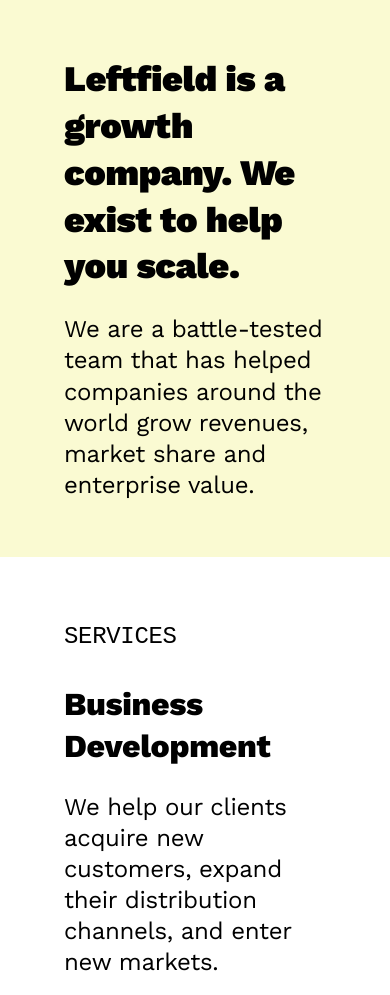
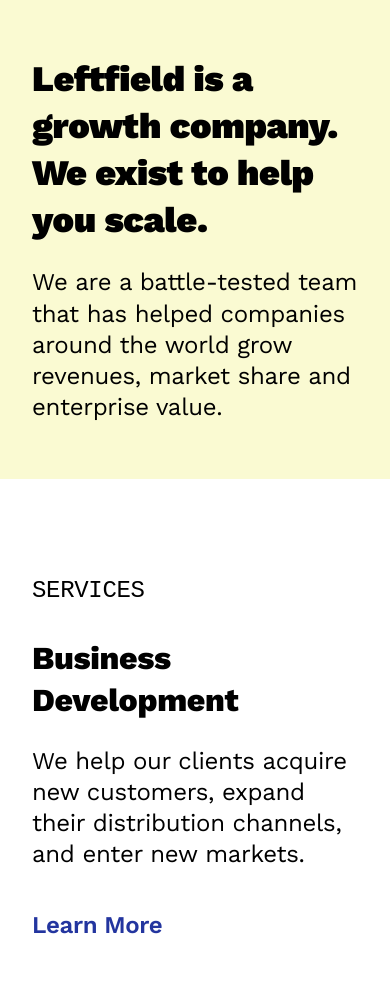
Before and after one commit to aaryamansen/leftfield-website, a Gatsby site: page / in a window 390 px wide. Shown: the part 64-1059 px from the top of the page. Built offline with nearby package versions, Linux system fonts and the light colour scheme; Gatsby itself is replaced by a stand-in of ours.

Commit message:
final Responsive3

```diff
--- a/src/components/Contact.css
+++ b/src/components/Contact.css
@@ -61,5 +61,6 @@
     .ContactInfo {
         display: flex;
         flex-direction: column;
+        padding: 2rem 2rem;
     }
 }
--- a/src/components/TeamPreview.css
+++ b/src/components/TeamPreview.css
@@ -91,7 +91,10 @@
 
     .CoreTeamP {
         margin-top: 80px;
+        padding: 2rem 2rem;
     }
+
+
 
     .CoreTeamP h1 {
         font-size: 2rem;
--- a/src/layouts/index.css
+++ b/src/layouts/index.css
@@ -204,6 +204,8 @@
         grid-template-columns: 1fr;
         height: auto;
         padding-bottom: 2rem;
+        margin: 2rem;
+        margin-top: 0;
     }
 
     .Intro h1 {
@@ -244,7 +246,7 @@
     }
 
     .TwoColText {
-        padding: 2rem 4rem 0 4rem;
+        padding: 2rem 2rem 0 2rem;
     }
 
     .TwoColText h1 {
```
